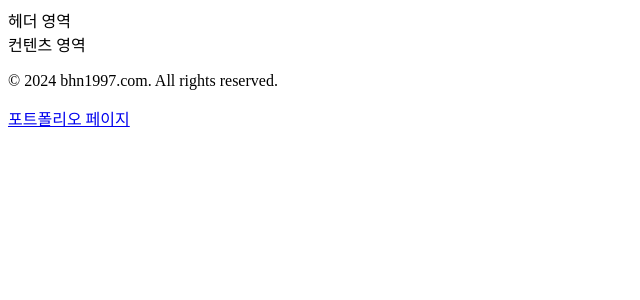
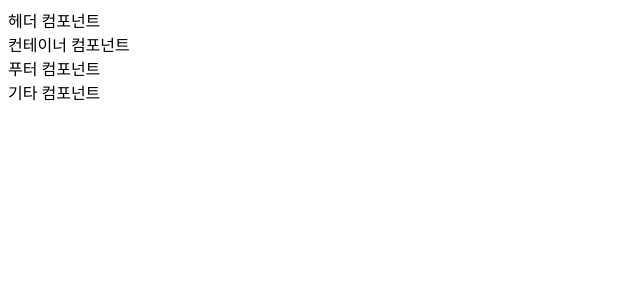
Before and after one commit to dev-honing/Blog, a Next.js app in the folder my-blog/: page / in a window 1280 px wide. Shown: the top 300 px of the page, without its empty margins (0-640 px from the left). Built offline with nearby package versions, Linux system fonts and the light colour scheme.

Commit message:
Design: 레이아웃별 컴포넌트를 정의하고 적용

```diff
--- a/my-blog/app/page.tsx
+++ b/my-blog/app/page.tsx
@@ -1,16 +1,16 @@
 // app/page.tsx
+import Header from '@/components/Layouts/Header';
+import Container from '@/components/Layouts/Container';
+import Footer from '@/components/Layouts/Footer';
+import ETC from '@/components/Layouts/Etc';
 
 export default function MainPage() {
   return (
     <div id="root">
-      <div id="header">헤더 영역</div>
-      <div id="container">컨텐츠 영역</div>
-      <div id="footer">
-        <p>&copy; 2024 bhn1997.com. All rights reserved.</p>
-      </div>
-      <div id="etc">
-        <a href="/portfolio">포트폴리오 페이지</a>
-      </div>
+      <Header />
+      <Container />
+      <Footer />
+      <ETC />
     </div>
   );
 }
--- /dev/null
+++ b/my-blog/components/Layouts/Container.tsx
@@ -0,0 +1,5 @@
+// components/Layouts/Container.tsx
+
+export default function Container() {
+  return <div id="container">컨테이너 컴포넌트</div>
+}
--- /dev/null
+++ b/my-blog/components/Layouts/ETC.tsx
@@ -0,0 +1,5 @@
+// components/Layouts/ETC.tsx
+
+export default function ETC() {
+  return <div id="etc">기타 컴포넌트</div>
+}
--- /dev/null
+++ b/my-blog/components/Layouts/Footer.tsx
@@ -0,0 +1,5 @@
+// components/Layouts/Footer.tsx
+
+export default function Footer() {
+  return <div id="footer">푸터 컴포넌트</div>
+}
--- /dev/null
+++ b/my-blog/components/Layouts/Header.tsx
@@ -0,0 +1,5 @@
+// components/Layouts/Header.tsx
+
+export default function Header() {
+  return <div id="header">헤더 컴포넌트</div>
+}
```
